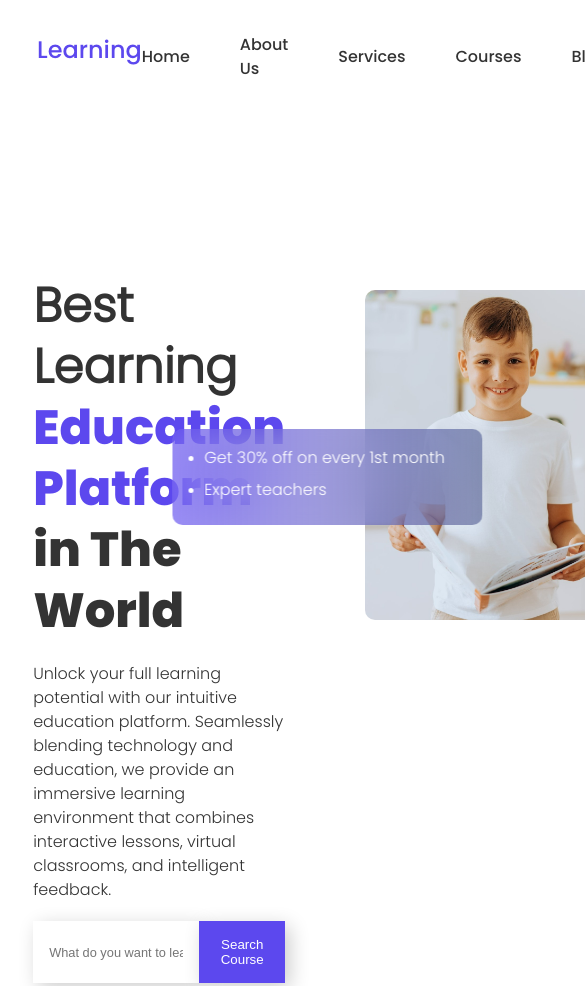
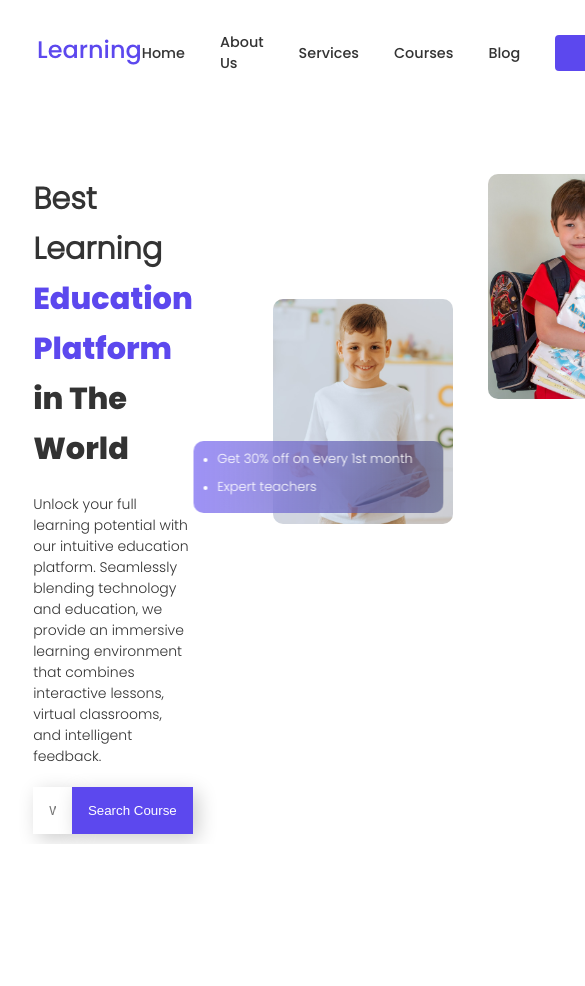
Before and after one commit to zeynabjafari2002/best-learning, a plain HTML site: page index.html in a window 390 px wide. Shown: the top 986 px of the page, 585 px wide, since content can reach past the window. After the commit the page ends 844 px from the top, so only its background shows below. Drawn offline with Linux system fonts and the light colour scheme.

Commit message:
some responsive styles are done

```diff
--- a/style.css
+++ b/style.css
@@ -160,3 +160,80 @@ body{
     font-family: 'PoppinsLatin-Light';
     margin-bottom: 0.5rem;
 }
+
+@media screen and (max-width:1353px){
+    .headerContent{
+        margin: 100px auto;
+    }
+    .headerContent .textContent h1{
+        font-size: 2.5rem;
+    }
+    .textContent{
+        padding: 0;
+    }
+}
+@media screen and (max-width:1282px){
+    .headerContent .textContent form button{
+        white-space: nowrap;
+    }
+}
+@media screen and (max-width:1258px){
+    .headerContent .textContent h1{
+        font-size: 2.3rem;
+    }
+    .imageContent img{
+        max-width: 250px;
+    }
+}
+@media screen and (max-width:1185px){
+    .imageContent img{
+        max-width: 220px;
+    }
+    .imageContent .tipContainer{
+        padding: 0.5rem 1.5rem;
+        max-width: 260px;
+    }
+    .imageContent .tipContainer li{
+        font-size: 14px;
+    }
+}
+@media screen and (max-width:1112px){
+    .ULMenu{
+        gap: 40px;
+    }
+    .headerContent .textContent h1{
+        font-size: 2.1rem;
+        line-height: 50px;
+    }
+    .textContent p{
+        font-size: 14px;
+    }
+    .imageContent{
+        height: 350px;
+    }
+    .imageContent img{
+        max-width: 200px;
+    }
+}
+@media screen and (max-width:1025px){
+    .ULMenu{
+        gap: 35px;
+    }
+    .ULMenu li a{
+        font-size: 0.9rem;
+    }
+    .imageContent img{
+        max-width: 180px;
+    }
+    .imageContent .tipContainer{
+        max-width: 250px;
+    }
+    .imageContent .tipContainer li{
+        font-size: 13px;
+    }
+}
+@media screen and (max-width:977px){
+    .headerContent .textContent h1{
+        font-size: 1.9rem;
+    }
+}
```
